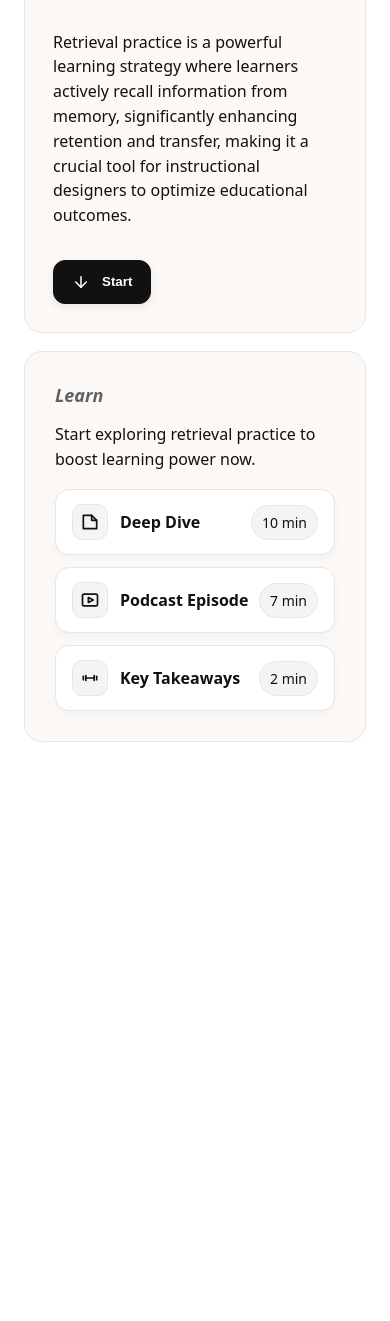
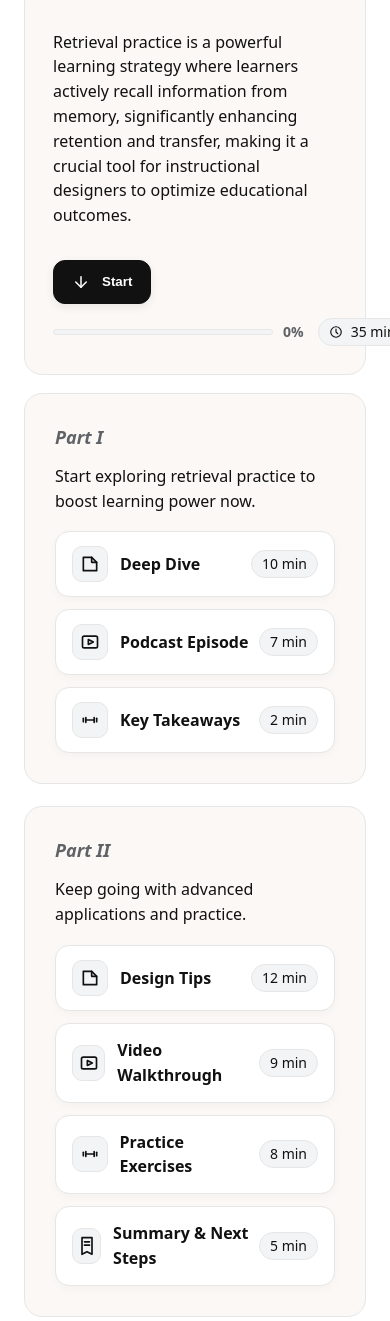
Before and after one commit to ik3057823-ops/darsmenu, a plain HTML site: page index.html in a window 390 px wide. Shown: the part 482-1803 px from the top of the page. Before the commit the page ends 1404 px from the top, so only its background shows below. Drawn offline with Linux system fonts and the light colour scheme.

Commit message:
Update index.html

```diff
--- a/index.html
+++ b/index.html
@@ -30,6 +30,7 @@
       max-width: 860px;
       margin: 48px auto 140px;
       padding: 0 24px;
+      transition:transform .45s cubic-bezier(.2,.8,.2,1), opacity .3s ease, filter .3s ease;
     }
 
     /* Hero card */
@@ -63,7 +64,7 @@
       opacity:.95;
     }
 
-    /* Summary + share */
+    /* Summary + CTA */
     .summary{
       background:var(--soft);
       border-radius: var(--radius);
@@ -71,22 +72,8 @@
       margin-top:22px;
       padding:28px;
     }
-    .share{
-      display:flex; align-items:center; gap:12px;
-      background:#fff;
-      border:1px solid var(--border);
-      border-radius:12px;
-      padding:10px 14px;
-      margin-top:16px;
-      width:max-content;
-      box-shadow:0 3px 10px rgba(0,0,0,.03);
-      font-weight:500;
-      cursor:default;
-      user-select:none;
-    }
-    .share svg{width:18px;height:18px}
 
-    /* Learn section */
+    /* Learn sections */
     .learn{background:var(--soft); border:1px solid var(--border); border-radius: var(--radius); padding:30px; margin-top:18px}
     .learn h2{font-size:18px; font-style:italic; margin:0 0 12px; color:var(--muted)}
     .learn p{margin:0 0 18px}
@@ -97,6 +84,7 @@
       display:flex; align-items:center; justify-content:space-between;
       background:#fff; border:1px solid var(--border);
       border-radius:14px; padding:14px 16px; box-shadow:0 3px 10px rgba(0,0,0,.03);
+      cursor:pointer;
     }
     .left{display:flex; align-items:center; gap:12px}
     .icon{
@@ -105,21 +93,39 @@
     }
     .title{font-weight:600}
 
-    .pill{font-size:14px; background:var(--pill); padding:6px 10px; border:1px solid var(--border); border-radius:999px; white-space:nowrap}
+    .pill{font-size:14px; background:var(--pill); padding:6px 10px; border:1px solid var(--border); border-radius:999px; white-space:nowrap; display:inline-flex; align-items:center; justify-content:center; line-height:1}
+    .pill svg{width:16px;height:16px}
+
+    .item.completed .title{opacity:.8}
+    /* Completed pill becomes a full circular badge */
+    .item.completed .pill{width:28px;height:28px;padding:0;border-radius:50%;background:var(--text);border-color:var(--text)}
+    .pill svg{width:14px;height:14px}
 
     @media (max-width: 760px){
       .hero{grid-template-columns:1fr}
       .hero-right{order:-1; min-height:160px}
       .hero-left{padding:32px 26px}
     }
-      /* Start button */
+
+    /* Start button */
     .start{display:inline-flex;align-items:center;gap:12px;background:var(--accent);color:#fff;border:1px solid var(--accent);border-radius:12px;padding:12px 18px;margin-top:16px;box-shadow:0 3px 10px rgba(0,0,0,.08);font-weight:600;cursor:pointer}
     .start svg{width:18px;height:18px}
-      /* Back button */
+
+    /* Back button fixed (stays put when folding) */
     .backwrap{padding:18px 0}
     .back{display:inline-flex;align-items:center;gap:10px;background:#fff;border:1px solid var(--border);border-radius:999px;padding:8px 14px;font-weight:600;box-shadow:0 3px 10px rgba(0,0,0,.03);text-decoration:none;color:var(--text)}
     .back svg{width:18px;height:18px}
-      .spacer{height:180px}
+
+    .spacer{height:220px}
+
+    /* CTA row with progress and time */
+    .cta-row{display:flex;align-items:center;gap:14px;flex-wrap:wrap;margin-top:8px}
+    .progress{display:flex;align-items:center;gap:10px}
+    .progress-bar{width:220px;height:6px;background:var(--pill);border:1px solid var(--border);border-radius:999px;overflow:hidden}
+    .progress-fill{height:100%;width:0%;background:var(--accent)}
+    .pct{color:var(--muted);font-weight:600;font-size:14px}
+    .pill.time{display:inline-flex;align-items:center;gap:8px}
+    .cta-right{margin-left:auto;display:flex;align-items:center;gap:14px}
   </style>
 </head>
 <body>
@@ -138,55 +144,152 @@
       <div class="hero-right" aria-hidden="true"></div>
     </section>
 
-    <!-- Summary & Share -->
+    <!-- Summary & CTA -->
     <section class="summary">
       <p>
         Retrieval practice is a powerful learning strategy where learners actively recall information from memory, significantly enhancing retention and transfer, making it a crucial tool for instructional designers to optimize educational outcomes.
       </p>
-      <button class="start" type="button" onclick="document.getElementById('menu').scrollIntoView({behavior:'smooth'})" aria-label="Start lesson and jump to menu">
-        <svg viewBox="0 0 24 24" fill="none" stroke="currentColor" stroke-width="2" stroke-linecap="round" stroke-linejoin="round" aria-hidden="true"><path d="M12 5v14"/><path d="M19 12l-7 7-7-7"/></svg>
-        <span>Start</span>
-      </button>
+      <div class="cta-row">
+        <button class="start" type="button" onclick="document.getElementById('menu').scrollIntoView({behavior:'smooth'})" aria-label="Start lesson and jump to menu">
+          <svg viewBox="0 0 24 24" fill="none" stroke="currentColor" stroke-width="2" stroke-linecap="round" stroke-linejoin="round" aria-hidden="true"><path d="M12 5v14"/><path d="M19 12l-7 7-7-7"/></svg>
+          <span>Start</span>
+        </button>
+        <div class="cta-right">
+          <div class="progress" aria-label="Lesson progress">
+            <div class="progress-bar" role="progressbar" aria-valuemin="0" aria-valuemax="100" aria-valuenow="0">
+              <div class="progress-fill" style="width:0%"></div>
+            </div>
+            <span class="pct">0%</span>
+          </div>
+          <div class="pill time" aria-label="Estimated time 35 minutes">
+            <svg viewBox="0 0 24 24" width="18" height="18" fill="none" stroke="currentColor" stroke-width="2" stroke-linecap="round" stroke-linejoin="round" aria-hidden="true"><circle cx="12" cy="12" r="9"/><path d="M12 7v5l3 3"/></svg>
+            <span>35 min</span>
+          </div>
+        </div>
+      </div>
     </section>
 
-    <!-- Learn -->
+    <!-- Part I -->
     <section id="menu" class="learn">
-      <h2>Learn</h2>
+      <h2>Part I</h2>
       <p>Start exploring retrieval practice to boost learning power now.</p>
-
       <div class="list" role="list">
         <!-- Item 1 -->
         <div class="item" role="listitem">
           <div class="left">
-            <div class="icon" aria-hidden="true"><svg viewBox="0 0 24 24" width="20" height="20" fill="none" stroke="currentColor" stroke-width="2" stroke-linecap="round" stroke-linejoin="round"><path d="M4 4h10l6 6v10H4z"/><path d="M14 4v6h6"/></svg>
-            </div>
+            <div class="icon" aria-hidden="true"><svg viewBox="0 0 24 24" width="20" height="20" fill="none" stroke="currentColor" stroke-width="2" stroke-linecap="round" stroke-linejoin="round"><path d="M4 4h10l6 6v10H4z"/><path d="M14 4v6h6"/></svg></div>
             <div class="title">Deep Dive</div>
           </div>
-          <div class="pill" aria-label="ten minute read">10 min</div>
+          <div class="pill" aria-label="ten minutes">10 min</div>
         </div>
-
         <!-- Item 2 -->
         <div class="item" role="listitem">
           <div class="left">
-            <div class="icon" aria-hidden="true"><svg viewBox="0 0 24 24" width="20" height="20" fill="none" stroke="currentColor" stroke-width="2" stroke-linecap="round" stroke-linejoin="round"><rect x="3" y="5" width="18" height="14" rx="2"/><path d="M10 9l6 3-6 3z"/></svg>
-            </div>
+            <div class="icon" aria-hidden="true"><svg viewBox="0 0 24 24" width="20" height="20" fill="none" stroke="currentColor" stroke-width="2" stroke-linecap="round" stroke-linejoin="round"><rect x="3" y="5" width="18" height="14" rx="2"/><path d="M10 9l6 3-6 3z"/></svg></div>
             <div class="title">Podcast Episode</div>
           </div>
-          <div class="pill" aria-label="seven minute listen">7 min</div>
+          <div class="pill" aria-label="seven minutes">7 min</div>
         </div>
-
         <!-- Item 3 -->
         <div class="item" role="listitem">
           <div class="left">
-            <div class="icon" aria-hidden="true"><svg viewBox="0 0 24 24" width="20" height="20" fill="none" stroke="currentColor" stroke-width="2" stroke-linecap="round" stroke-linejoin="round"><path d="M4 10v4"/><path d="M7 9v6"/><path d="M17 9v6"/><path d="M20 10v4"/><path d="M7 12h10"/></svg>
-            </div>
+            <div class="icon" aria-hidden="true"><svg viewBox="0 0 24 24" width="20" height="20" fill="none" stroke="currentColor" stroke-width="2" stroke-linecap="round" stroke-linejoin="round"><path d="M4 10v4"/><path d="M7 9v6"/><path d="M17 9v6"/><path d="M20 10v4"/><path d="M7 12h10"/></svg></div>
             <div class="title">Key Takeaways</div>
           </div>
-          <div class="pill" aria-label="two minute read">2 min</div>
+          <div class="pill" aria-label="two minutes">2 min</div>
         </div>
       </div>
     </section>
+
+    <!-- Part II -->
+    <section id="menu-2" class="learn" style="margin-top:22px">
+      <h2>Part II</h2>
+      <p>Keep going with advanced applications and practice.</p>
+      <div class="list" role="list">
+        <!-- Item A -->
+        <div class="item" role="listitem">
+          <div class="left">
+            <div class="icon" aria-hidden="true"><svg viewBox="0 0 24 24" width="20" height="20" fill="none" stroke="currentColor" stroke-width="2" stroke-linecap="round" stroke-linejoin="round"><path d="M4 4h10l6 6v10H4z"/><path d="M14 4v6h6"/></svg></div>
+            <div class="title">Design Tips</div>
+          </div>
+          <div class="pill" aria-label="twelve minutes">12 min</div>
+        </div>
+        <!-- Item B -->
+        <div class="item" role="listitem">
+          <div class="left">
+            <div class="icon" aria-hidden="true"><svg viewBox="0 0 24 24" width="20" height="20" fill="none" stroke="currentColor" stroke-width="2" stroke-linecap="round" stroke-linejoin="round"><rect x="3" y="5" width="18" height="14" rx="2"/><path d="M10 9l6 3-6 3z"/></svg></div>
+            <div class="title">Video Walkthrough</div>
+          </div>
+          <div class="pill" aria-label="nine minutes">9 min</div>
+        </div>
+        <!-- Item C -->
+        <div class="item" role="listitem">
+          <div class="left">
+            <div class="icon" aria-hidden="true"><svg viewBox="0 0 24 24" width="20" height="20" fill="none" stroke="currentColor" stroke-width="2" stroke-linecap="round" stroke-linejoin="round"><path d="M4 10v4"/><path d="M7 9v6"/><path d="M17 9v6"/><path d="M20 10v4"/><path d="M7 12h10"/></svg></div>
+            <div class="title">Practice Exercises</div>
+          </div>
+          <div class="pill" aria-label="eight minutes">8 min</div>
+        </div>
+        <!-- Item D -->
+        <div class="item" role="listitem">
+          <div class="left">
+            <div class="icon" aria-hidden="true"><svg viewBox="0 0 24 24" width="20" height="20" fill="none" stroke="currentColor" stroke-width="2" stroke-linecap="round" stroke-linejoin="round"><path d="M6 2h12v20l-6-3-6 3z"/><path d="M9 7h6"/><path d="M9 11h6"/></svg></div>
+            <div class="title">Summary & Next Steps</div>
+          </div>
+          <div class="pill" aria-label="five minutes">5 min</div>
+        </div>
+      </div>
+    </section>
+
     <div class="spacer" aria-hidden="true"></div>
   </main>
+
+  <script>
+  (function(){
+    // Checklist / Progress only (reverted)
+    const items = Array.from(document.querySelectorAll('.list .item'));
+    const bar = document.querySelector('.progress-fill');
+    const barWrap = document.querySelector('.progress-bar');
+    const pctLabel = document.querySelector('.pct');
+
+    items.forEach(it=>{
+      const pill = it.querySelector('.pill');
+      if(!pill) return;
+      pill.dataset.minutes = pill.textContent.trim();
+      it.setAttribute('tabindex','0');
+      it.setAttribute('role','button');
+      it.addEventListener('click', ()=> toggle(it));
+      it.addEventListener('keydown', (e)=>{ if(e.key==='Enter' || e.key===' ') { e.preventDefault(); toggle(it);} });
+    });
+
+    function updateProgress(){
+      const total = items.length || 1;
+      const done = items.filter(i=>i.classList.contains('completed')).length;
+      const pct = Math.round((done/total)*100);
+      if(bar){ bar.style.width = pct + '%'; }
+      if(barWrap){ barWrap.setAttribute('aria-valuenow', String(pct)); }
+      if(pctLabel){ pctLabel.textContent = pct + '%'; }
+    }
+
+    function setTick(pill){
+      pill.innerHTML = '<svg viewBox="0 0 24 24" aria-hidden="true"><path d="M20 6L9 17l-5-5" fill="none" stroke="#ffffff" stroke-width="3" stroke-linecap="round" stroke-linejoin="round"/></svg>';
+      pill.setAttribute('aria-label','Completed');
+      pill.parentElement?.parentElement?.classList.add('completed');
+    }
+    function setMinutes(pill){
+      pill.textContent = pill.dataset.minutes || '';
+      pill.setAttribute('aria-label','Not completed');
+    }
+    function toggle(it){
+      const pill = it.querySelector('.pill');
+      if(!pill) return;
+      const isDone = it.classList.toggle('completed');
+      if(isDone){ setTick(pill); } else { setMinutes(pill); }
+      updateProgress();
+    }
+
+    updateProgress();
+  })();
+</script>
 </body>
 </html>
```
